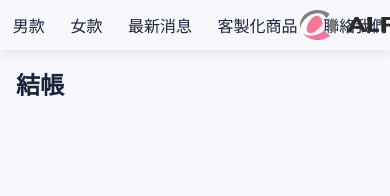
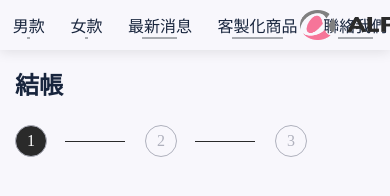
Before and after one commit to 21Jasper12/AC_Shop, a website: page index.html in a window 390 px wide. Shown: the top 196 px of the page. Drawn offline with Linux system fonts and the light colour scheme.

Commit message:
stepper(active、checked) mobile 新增調整，並且修改header(title-item)的z-index和排版

```diff
--- a/index.html
+++ b/index.html
@@ -50,7 +50,20 @@
       </div>
 
       <div class="checked-stepper">
-
+        <div class="step active">
+          <div class="circle-container"></div>
+          <div class="label-container">寄送地址</div>
+        </div>
+        <div class="step">
+          <div class="circle-container"></div>
+          <span class="connect-line"></span>
+          <div class="label-container">運送方式</div>
+        </div>
+        <div class="step">
+          <div class="circle-container"></div>
+          <span class="connect-line"></span>
+          <div class="label-container">付款資訊</div>
+        </div>
       </div>
     </div>
   </section>
--- a/src/main.scss
+++ b/src/main.scss
@@ -359,10 +359,22 @@ header{
     background: #ffffff;
     transition: transform 0.3s ease-out;
     transform-origin: top;
+    z-index: 999;
 
     .title-item {
+      position: relative;
       margin: 1.4rem 0;
       opacity: 0;
+
+      &::after {
+        content: "";
+        position: absolute;
+        top: 24px;
+        left: 14.5px;
+        right: 14.5px;
+        bottom: 24px;
+        border-bottom: 2px solid $light-gray;
+      }
     }
   }
 
@@ -382,9 +394,75 @@ header{
 }
 
 .container-wrapper {
-  padding: 1rem;
+  width: 100%;
+  height: 120px;
+  margin-top: 16px;
 
+  .checked-title {
+    margin-left: 15px;
+  }
 
+  .checked-stepper {
+    width: 100%;
+    margin-top: 24px;
+    display: flex;
+  }
+}
+
+.step {
+  position: relative;
+  flex: 1;
+  @include getStepNums(3);
+  .circle-container {
+    position: absolute;
+    left: 15px;
+    height: 32px;
+    width: 32px;
+    border: 1px solid #AFB1BD;
+    border-radius: 50%;
+    color: #AFB1BD;
+    margin: 0 auto;
+  }
+
+  .circle-container::after {
+    position: absolute;
+    top: 50%;
+    left: 50%;
+    transform: translate(-50%, -50%);
+  }
+
+  .label-container {
+    visibility: hidden;
+  }
+
+  // 設定checked 和 active 樣式
+  &.checked .circle-container::after {
+    content: "\2714";
+  }
+
+  &.checked,
+  &.active {
+    .circle-container {
+      background-color: #2A2A2A;
+      color: #FFFFFF;
+    }
+
+    .label-container {
+      color: $body-color;
+    }
+  }
+
+  // connect-line樣式設定
+  .connect-line {
+    display: block;
+    width: 60px;
+    height: 1px;
+    background-color: #2A2A2A;
+    position: absolute;
+    top: 15.5px;
+    right: calc(50%);
+    left: calc(-50%);
+  }
 }
 
 // 電腦版
```
Also changed, not shown: src/output.css, 1 other file.
